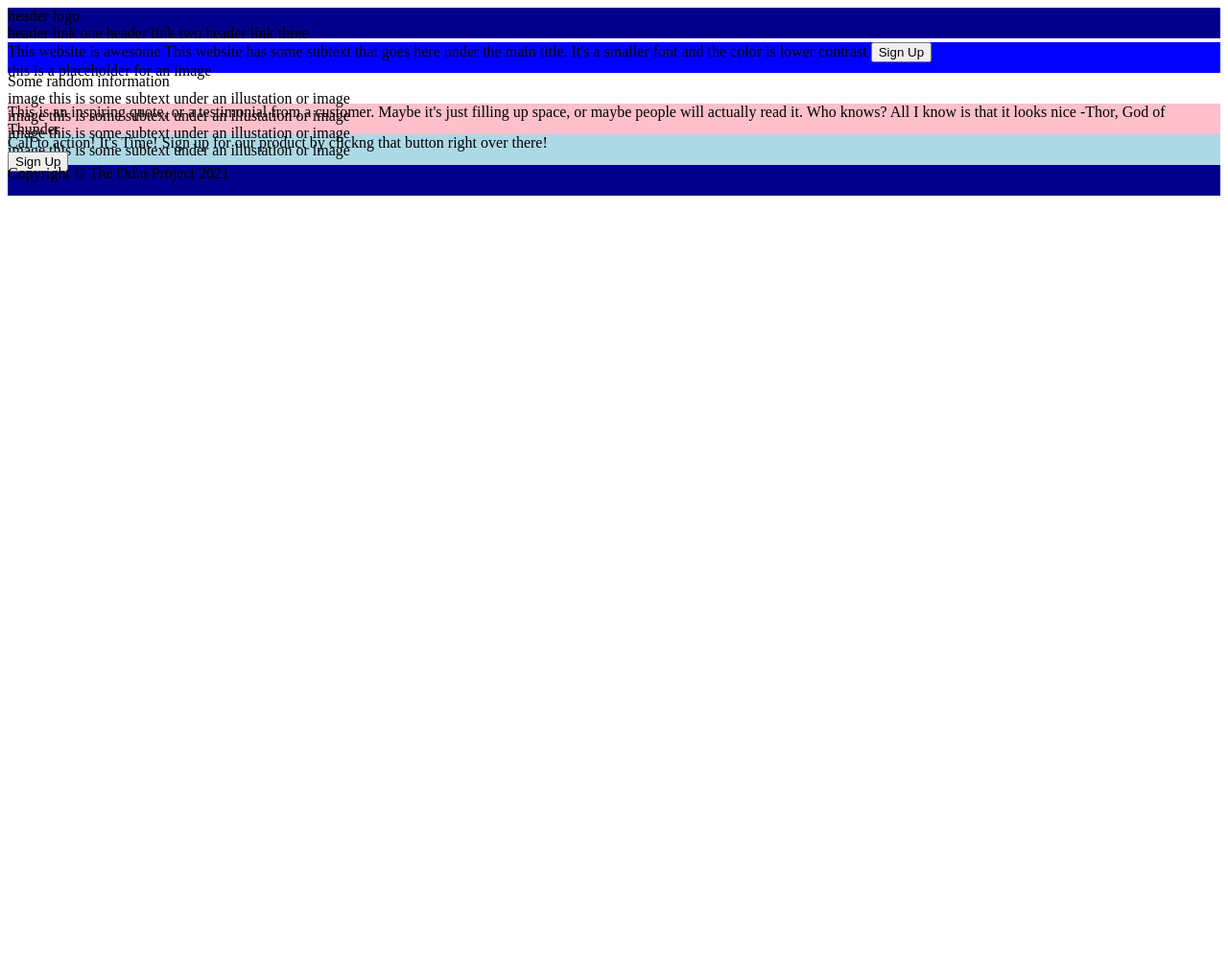
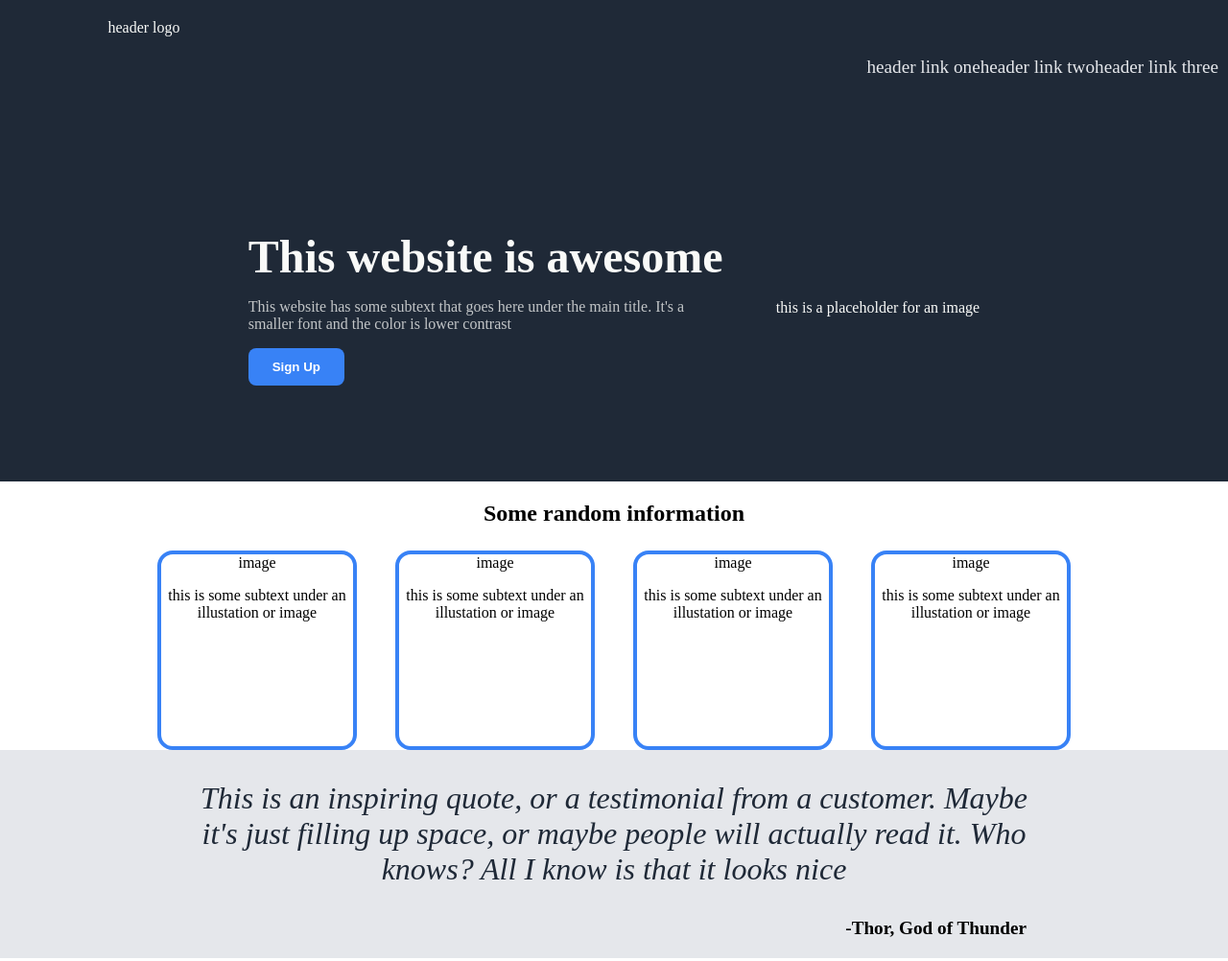
Before and after one commit to RichardxLucky/odin-flexbox, a plain HTML site: page index.html in a window 1280 px wide. Shown: the top 1002 px of the page at 96% size. Before the commit the page ends 800 px from the top, so only its background shows below. Drawn offline with Linux system fonts and the light colour scheme.

Commit message:
Fully Structured the webpage

```diff
--- a/index.html
+++ b/index.html
@@ -8,7 +8,7 @@
     <title>Document</title>
 
 </head>
-<body class="pageDefault">
+<body>
     <div class="container">
 
 
@@ -18,16 +18,17 @@
                 header logo
             </div>
             <div class="header-links">
-                header link one
-                header link two
-                header link three
+                <p>header link one</p>
+                <p>header link two</p>
+                <p>header link three</p>
             </div>
+        </div>
 
         <div class="hero">
             <!-- Hero -->
             <div class="hero-txt">
-                This website is awesome
-                This website has some subtext that goes here under the main title. It's a smaller font and the color is lower contrast
+                <h1>This website is awesome</h1>
+                <p>This website has some subtext that goes here under the main title. It's a smaller font and the color is lower contrast</p>
                 <button type="button">Sign Up</button>
             </div>
             <div class="hero-img">
@@ -37,38 +38,38 @@
 
         <div class="info">
             <!-- Info -->
-            Some random information
+            <h2>Some random information</h2>
             <div class="info-boxes">
                 <div class="info-boxes-box">
                     image
-                    this is some subtext under an illustation or image
+                    <p>this is some subtext under an illustation or image</p>
                 </div>
                 <div class="info-boxes-box">
                     image
-                    this is some subtext under an illustation or image
+                    <p></p>this is some subtext under an illustation or image</p>
                 </div>
                 <div class="info-boxes-box">
                     image
-                    this is some subtext under an illustation or image
+                    <p>this is some subtext under an illustation or image</p>
                 </div>
                 <div class="info-boxes-box">
                     image
-                    this is some subtext under an illustation or image
+                    <p>this is some subtext under an illustation or image</p>
                 </div>
             </div>
         </div>
 
         <div class="quote">
             <!-- Quote -->
-            This is an inspiring quote, or a testimonial from a customer. Maybe it's just filling up space, or maybe people will actually read it. Who knows? All I know is that it looks nice
-            -Thor, God of Thunder
+            <p>This is an inspiring quote, or a testimonial from a customer. Maybe it's just filling up space, or maybe people will actually read it. Who knows? All I know is that it looks nice</p>
+            <b>-Thor, God of Thunder</b>
         </div>
 
         <div class="signUp">
             <!-- Sign Up -->
             <div class="signUp-txt">
-                Call to action! It's Time!
-                Sign up for our product by clickng that button right over there!
+                <h1>Call to action! It's Time!</h1>
+                <p>Sign up for our product by clickng that button right over there!</p>
             </div>
             <div class="signUp-button">
                 <button type="button">Sign Up</button>
--- a/styles.css
+++ b/styles.css
@@ -1,33 +1,162 @@
-.pageDefault{
+body {
+    background-color: #FFFFFF;
+    padding: 0;
+    margin: 0;
+    text-align: center;
+    font-family: 'Playfair Display';
+}
+
+.container {
+    display: flex;
+    flex-direction: column;
+}
+
+
+.header {
+    display: flex;
+    color: #F9FAF8;
+    background-color: #1F2937;
+    padding: 20px 0px 20px 100px;
+    align-items: center;
+}
+
+
+.header-logo {
+    width: 100px;
+    height: 100px;
+    margin-right: auto;
+}
+.header-links {
+    display: flex;
+    margin-left: auto;
+    padding: 0px 100px 0px 0px;
+    text-decoration: none;
+    color: #E5E7EB;
+    font-size: 1.2rem;
+    padding: 10px;
+}
+
+
+.hero {
+    display: flex;
+    color: #F9FAF8;
+    background-color: #1F2937;
+    align-items: center;
+    justify-content: center;
+    padding: 100px;
+}
+.hero-txt {
+    flex-basis: 500px;
+    display: flex;
+    flex-direction: column;
+    text-align: left;
+    margin-right: 50px;
+
+}
+.hero-txt h1{
+    font-size: 48px;
+    font-weight: bold;
+    color: #F9FAF8;
+    margin: 0;
+}
+.hero-txt p{
+    opacity: 0.75;
+}
+.hero button {
+    display: block;
+    text-align: center;
+    width: 100px;
+    border: none;
+    background: #3882f6;
+    padding: .75rem;
+    border-radius: .5rem;
+    color: #fff;
+    text-decoration: none;
+    font-weight: bold;
+}
+.hero-image {
+    width: 500px;
+
+}
+
+
+.info {
     font-size: 1rem;
-}
-.header{
-    font-size: 1rem;
-    height: 2rem;
-    background-color: darkblue;
-}
-.footer{
-    font-size: 1rem;
-    height: 2rem;
-    background-color: darkblue;
-}
-.hero{
-    font-size: 1rem;
-    height: 2rem;
-    background-color: blue;
-}
-.info{
-    font-size: 1rem;
-    height: 2rem;
+
     background-color: white;
 }
-.quote{
-    font-size: 1rem;
-    height: 2rem;
-    background-color: pink;
+.info-boxes{
+    display: flex;
+    justify-content: center;
+    flex-wrap: wrap;
 }
-.signUp{
-    font-size: 1rem;
-    height: 2rem;
-    background-color: lightblue;
+.info-boxes-box {
+    width: 200px;
+    height: 200px;
+    object-fit: cover;
+    border: .25rem solid #3882F6;
+    border-radius: 1rem;
+    margin: 5px 20px 0px 20px;
 }
+
+
+.quote {
+    display: flex;
+    flex-direction: column;
+    background-color: #E5E7EB;
+    padding: 0 200px;
+}
+.quote p{
+    font-size: 2rem;
+    color: #1F2937;
+    font-style: italic;
+    font-weight: lighter;
+}
+.quote b{
+    font-size: 1.2rem;
+    padding-bottom: 20px;
+    padding-right: 10px;
+    text-align: right;
+}
+
+
+.signUp {
+    background-color: #3882F6 ;
+    margin: 50px 200px;
+    padding: 10px 80px;
+    display: flex;
+    align-items: center;
+    border-radius: 5px;
+    border-color: none;
+
+}
+.signUp-txt{
+    text-align: left;
+    flex: 1;
+}
+.signUp-txt h1{
+    font-size: 1.5rem;
+    color: #fff;
+    padding: 0;
+    margin: 30px 0px 0px 50px;
+}
+.signUp-txt p{
+    color: #fff;
+    opacity: 0.7;
+    margin: 5px 30px 30px 50px;
+}
+.signUp-button button{
+    flex: 1;
+    color: #fff;
+    border-color: #fff;
+    border-radius: 8px;
+    background-color: #3882F6;
+    padding: 5px 25px;
+    font-size: 1.3rem;
+}
+
+
+.footer {
+    background-color: #1F2937;
+    color: #fff;
+}
```
